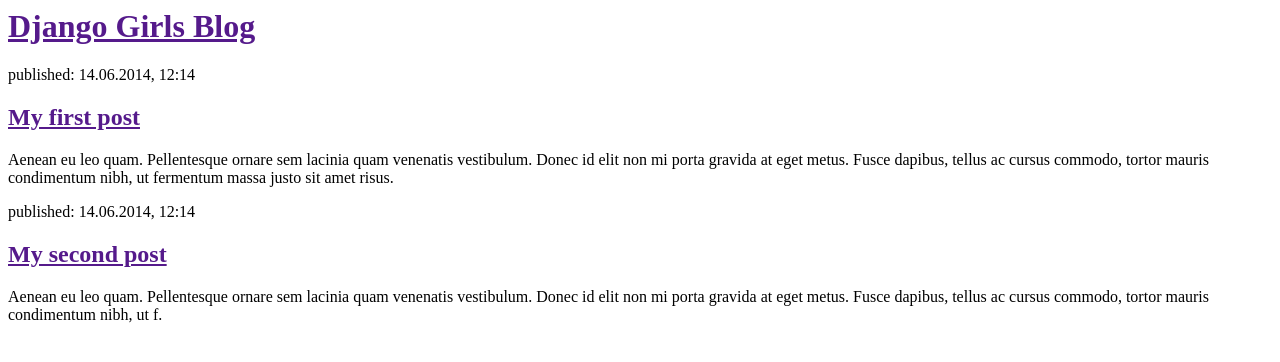
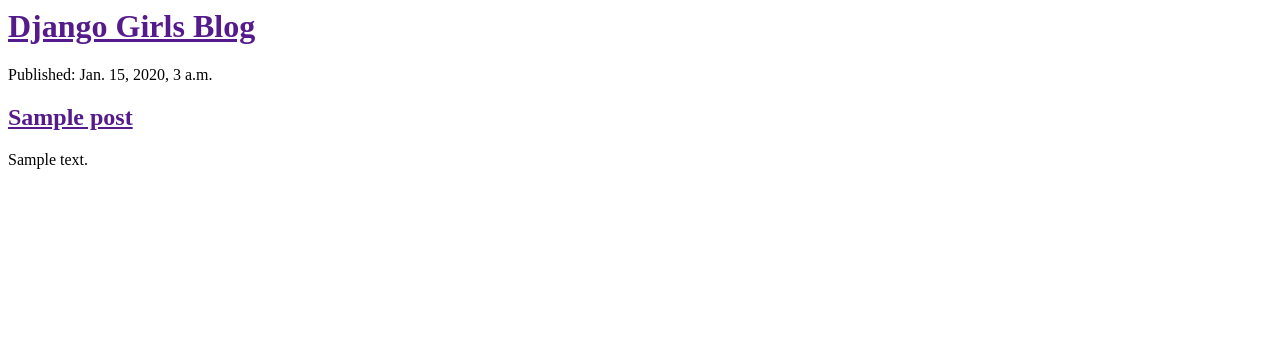
Before and after one commit to emmgro/py-blog, a Django app: template blog/templates/blog/post_list.html in a window 1280 px wide. Shown: the top 362 px of the page. Run offline with Django 3.2, Linux system fonts and the light colour scheme; the template is opened without the code that fills it: values that come from a table or form of the project are taken from there, others are empty; tables that the repository leaves empty hold one stand-in row (values such as "Sample post").

Commit message:
Modified templates to display posts from database. :+1:

```diff
--- a/blog/models.py
+++ b/blog/models.py
@@ -3,17 +3,17 @@ from django.utils import timezone
 # Create your models here.
 
 class Post(models.Model):
-	author = models.ForeignKey('auth.user')
-	title = models.CharField(max_length=200)
-	text = models.TextField()
-	created_date = models.DateTimeField(
-		default=timezone.now)
-	published_date = models.DateTimeField(
-		blank=True, null=True)
+    author = models.ForeignKey('auth.User')
+    title = models.CharField(max_length=200)
+    text = models.TextField()
+    created_date = models.DateTimeField(
+            default=timezone.now)
+    published_date = models.DateTimeField(
+            blank=True, null=True)
 
-	def publish(self):
-		self.publiched_date = timezone.now()
-		self.save()
+    def publish(self):
+        self.published_date = timezone.now()
+        self.save()
 
-	def __str__(self):
-		return self.title
+    def __str__(self):
+        return self.title
--- a/blog/templates/blog/post_list.html
+++ b/blog/templates/blog/post_list.html
@@ -7,16 +7,12 @@
             <h1><a href="">Django Girls Blog</a></h1>
         </div>
 
-        <div>
-            <p>published: 14.06.2014, 12:14</p>
-            <h2><a href="">My first post</a></h2>
-            <p>Aenean eu leo quam. Pellentesque ornare sem lacinia quam venenatis vestibulum. Donec id elit non mi porta gravida at eget metus. Fusce dapibus, tellus ac cursus commodo, tortor mauris condimentum nibh, ut fermentum massa justo sit amet risus.</p>
-        </div>
-
-        <div>
-            <p>published: 14.06.2014, 12:14</p>
-            <h2><a href="">My second post</a></h2>
-            <p>Aenean eu leo quam. Pellentesque ornare sem lacinia quam venenatis vestibulum. Donec id elit non mi porta gravida at eget metus. Fusce dapibus, tellus ac cursus commodo, tortor mauris condimentum nibh, ut f.</p>
-        </div>
+        {% for post in posts %}
+        	<div>
+        		<p>Published: {{ post.published_date}}</p>
+        		<h2><a href="">{{ post.title }}</a></h2>
+        		<p>{{ post.text }}</p>
+        	</div>
+        {% endfor %}
     </body>
 </html>
--- a/blog/views.py
+++ b/blog/views.py
@@ -1,5 +1,8 @@
 from django.shortcuts import render
+from django.utils import timezone
+from .models import Post
 
 # Create your views here.
 def post_list(request):
-	return render(request, 'blog/post_list.html', {})
+	posts = Post.objects.filter(published_date__lte=timezone.now()).order_by('published_date')
+	return render(request, 'blog/post_list.html', {'posts':posts})
```
